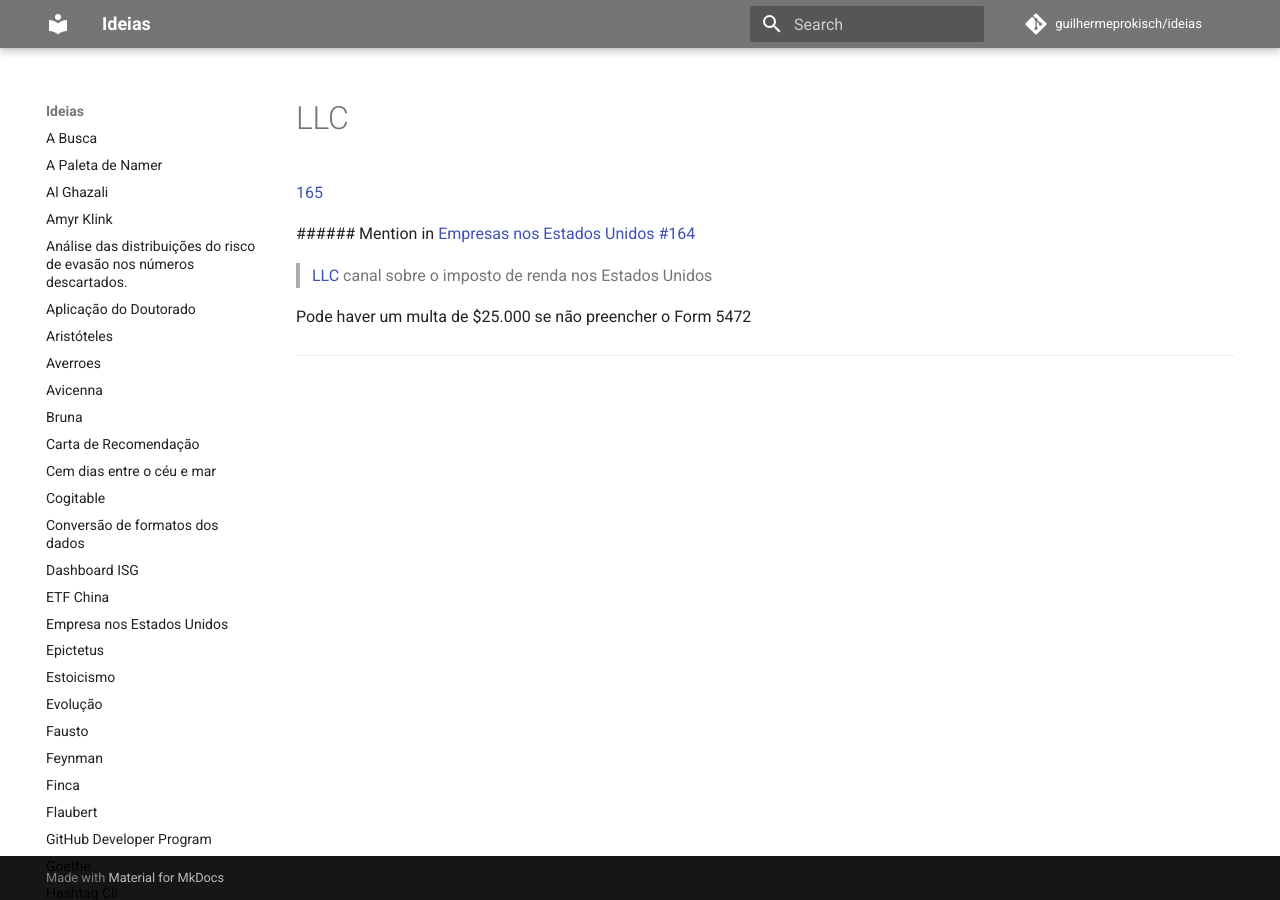
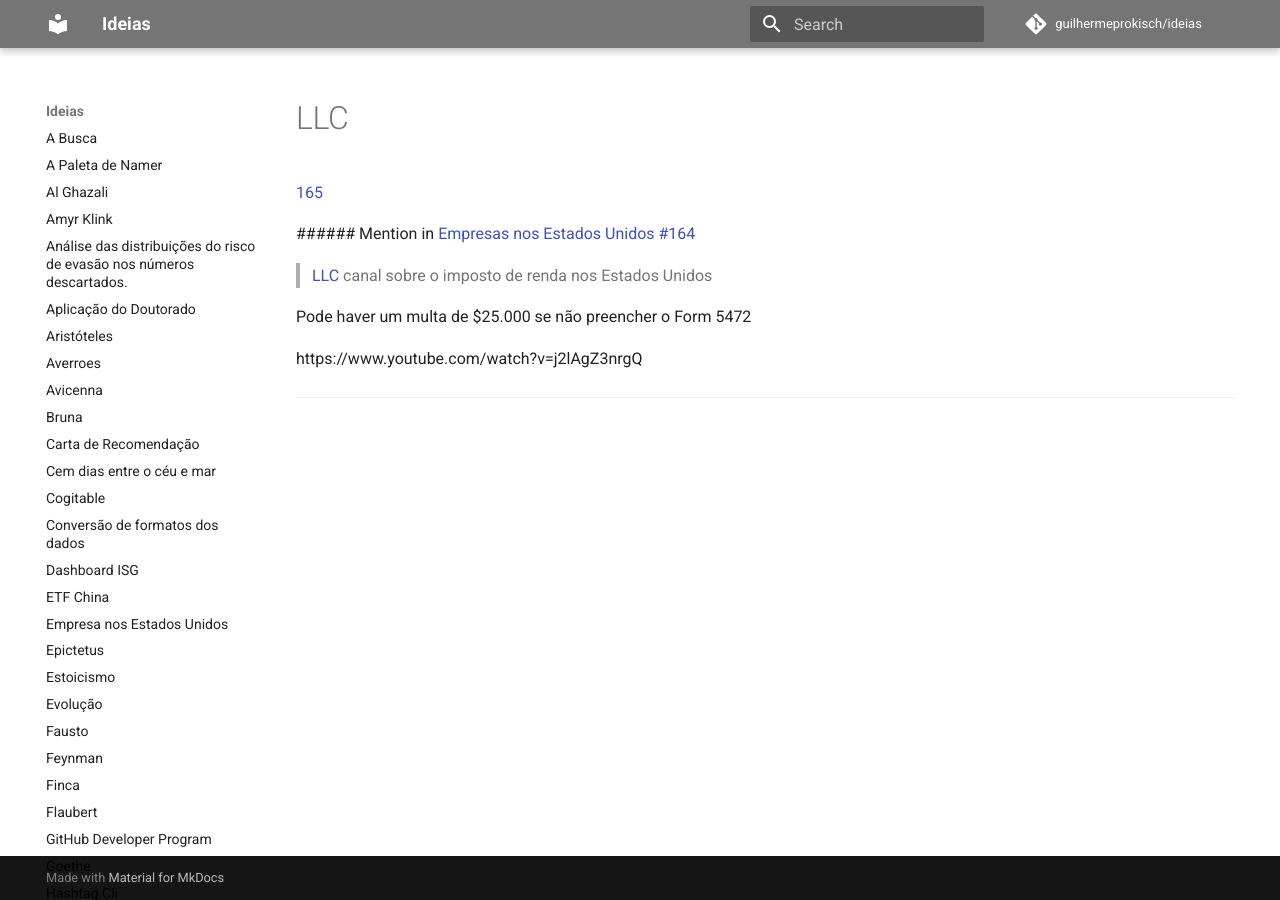
Before and after one commit to guilhermeprokisch/guilherme, an MkDocs documentation site: the page built from docs/LLC.md, in a window 1280 px wide. Built offline with MkDocs 1.6.1 and Material for MkDocs 9.7.7, drawn with Linux system fonts in a browser that asks for light colours; comment, search, counter and statistics services are not loaded; part of the change alters nothing that is shown.

```diff
--- a/docs/LLC.md
+++ b/docs/LLC.md
@@ -10,4 +10,7 @@
 
 Pode haver um multa de $25.000 se não preencher o Form 5472
 
+
+https://www.youtube.com/watch?v=j2lAgZ3nrgQ
+
 -------------------------------------------------------------------------------
```
